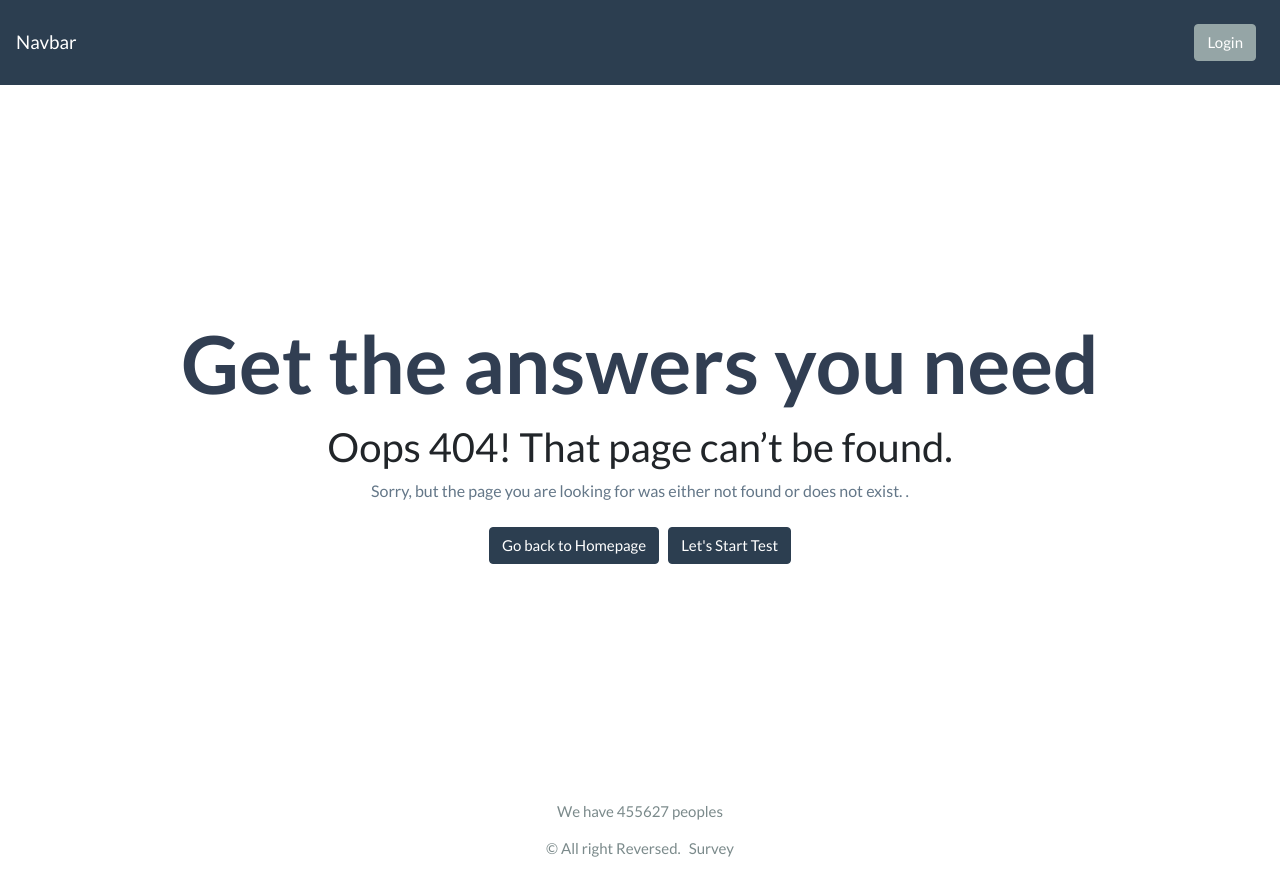
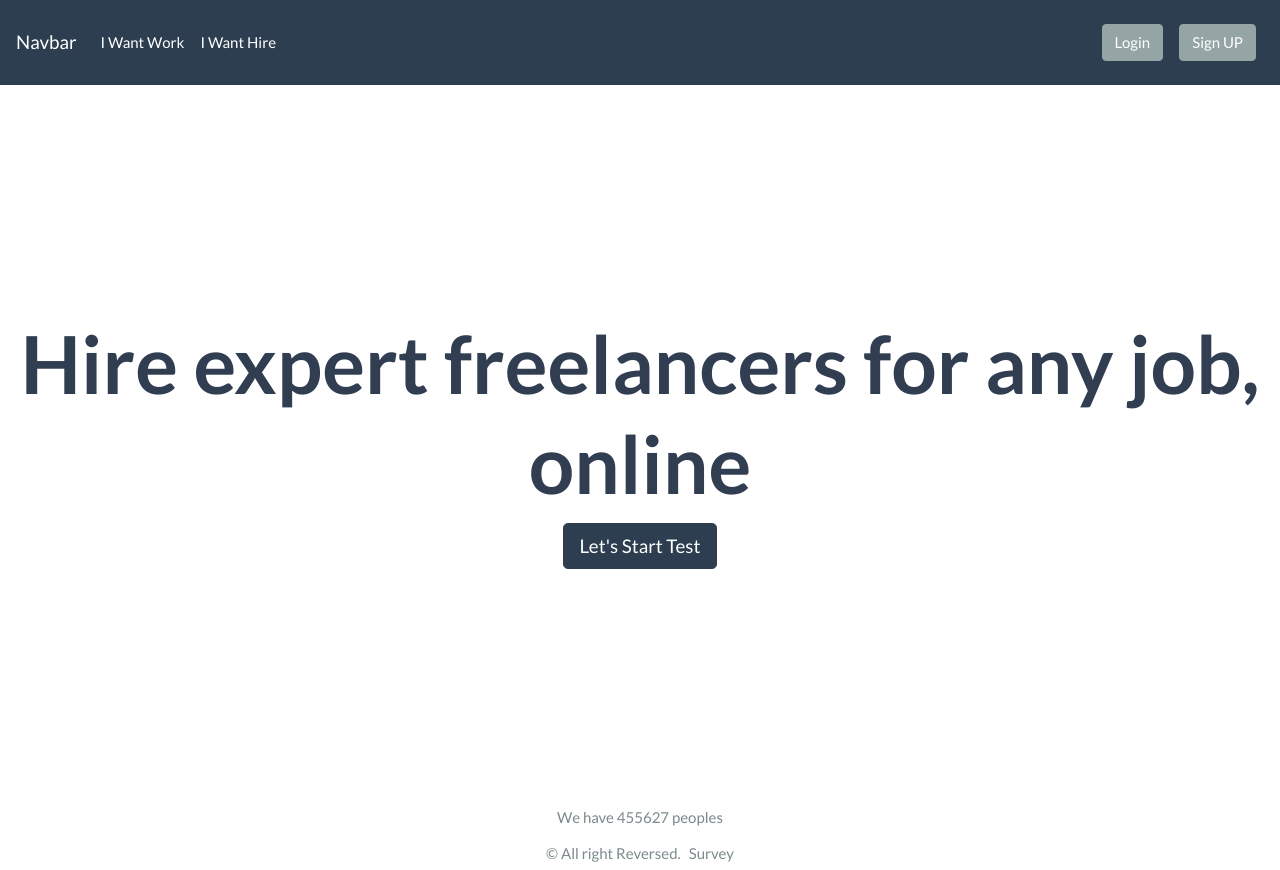
Before and after one commit to developereswar/survey812, an Angular app: page / in a window 1280 px wide. Built offline with nearby package versions, Linux system fonts and the light colour scheme.

Commit message:
final one

```diff
--- a/src/app/components/header/header.component.html
+++ b/src/app/components/header/header.component.html
@@ -8,12 +8,15 @@
     <ul class="navbar-nav mr-auto">
       <!-- <li class="nav-item active">
         <a class="nav-link" href="#">Home <span class="sr-only">(current)</span></a>
+      </li>-->
+      <li class="nav-item">
+        <a class="nav-link" href="#">I Want Work</a>
       </li>
       <li class="nav-item">
-        <a class="nav-link" href="#">Link</a>
+        <a class="nav-link" href="#">I Want Hire</a>
       </li>
-      <li class="nav-item dropdown">
-        <a class="nav-link dropdown-toggle" href="#" id="navbarDropdown" role="button" data-toggle="dropdown" aria-haspopup="true" aria-expanded="false">
+      <!-- <li class="nav-item dropdown"> -->
+   <!--     <a class="nav-link dropdown-toggle" href="#" id="navbarDropdown" role="button" data-toggle="dropdown" aria-haspopup="true" aria-expanded="false">
           Dropdown
         </a>
         <div class="dropdown-menu" aria-labelledby="navbarDropdown">
@@ -31,6 +34,9 @@
     <li class="nav-item">
       <a class="nav-link"><button class="btn btn-secondary my-2 my-sm-0" [routerLink]="['/login']"  type="button">Login</button></a>
     </li>
+    <li class="nav-item">
+      <a class="nav-link"><button class="btn btn-secondary my-2 my-sm-0" [routerLink]="['/register']"  type="button">Sign UP</button></a>
+    </li>
     <!-- <li class="nav-item">
       <a class="nav-link"><button class="btn btn-secondary my-2 my-sm-0"  [routerLink]="['/register']" type="button">Regsiter</button></a>
     </li> -->
--- a/src/app/pages/home/home.component.html
+++ b/src/app/pages/home/home.component.html
@@ -1,14 +1,14 @@
 <div class="error-404">
-  <div class="error-code m-b-10 m-t-20">Get the answers you need <i class="fa fa-warning"></i></div>
-  <h2 class="font-bold">Oops 404! That page can’t be found.</h2>
+  <div class="error-code m-b-10 m-t-20">  Hire expert freelancers for any job, online<i class="fa fa-warning"></i></div>
+  <!-- <h2 class="font-bold">Oops 404! That page can’t be found.</h2> -->
 
-  <div class="error-desc">
-      Sorry, but the page you are looking for was either not found or does not exist. .
-      <div><br/>
+  <!-- <div class="error-desc">
 
-          <a [routerLink]="['/surveytest']"  class="btn btn-primary"><span class="glyphicon glyphicon-home"></span> Go back to Homepage</a>
-          &nbsp;
-          <a  [routerLink]="['/surveytest']" class="btn btn-primary"><span class="glyphicon glyphicon-home"></span> Let's Start Test</a>
-      </div>
-  </div>
+      <div><br/> -->
+
+          <!-- <a [routerLink]="['/surveytest']"  class="btn btn-primary"><span class="glyphicon glyphicon-home"></span> Go back to Homepage</a>
+          &nbsp; -->
+          <a  [routerLink]="['/surveytest']" class="btn btn-primary btn-lg"><span class="glyphicon glyphicon-home"></span> Let's Start Test</a>
+      <!-- </div> -->
+  <!-- </div> -->
 </div>
--- a/src/app/pages/typetest/typetest.component.html
+++ b/src/app/pages/typetest/typetest.component.html
@@ -8,22 +8,21 @@
     <div class="col-md-12 card" style="padding:0;">
       <div class="card-header">
         <div class="row">
-            <div class="col-md-10" *ngIf="timeout">
+            <!-- <div class="col-md-10" *ngIf="timeout">
               <h5>
                 Press Start Button TO Start Your Test
               </h5>
-            </div>
-              <div class="col-md-2" *ngIf="timeout">
+            </div> -->
+              <div class="col-md-12 text-center" *ngIf="timeout">
                   <button class="btn btn-success" (click)="testfunc('start')" >Start Test</button>
                 </div>
-          <div class="col-md-6"  *ngIf="!timeout">
+          <div class="col-md-12 text-center"  *ngIf="!timeout">
               <button type="button" class="btn btn-primary btn-lg">
                   Timer :  <span class="badge badge-light">{{sec}}</span>
                 </button>
-          </div>
-          <div class="col-md-6 float-right text-right"  *ngIf="!timeout">
-            <button class="btn btn-success" (click)="submitTest()" *ngIf="!timeout">Submit</button> &nbsp;
-            <button class="btn btn-danger" (click)="testfunc('stop')" *ngIf="!timeout">Cancel Test</button>
+                &nbsp;
+            <button class="btn btn-success" (click)="submitTest()" *ngIf="!timeout">Submit</button>
+            <!-- <button class="btn btn-danger" (click)="testfunc('stop')" *ngIf="!timeout">Cancel Test</button> -->
           </div>
         </div>
       </div>
```
Also changed, not shown: 2 other files (tests, documents, lock files or other folders).
